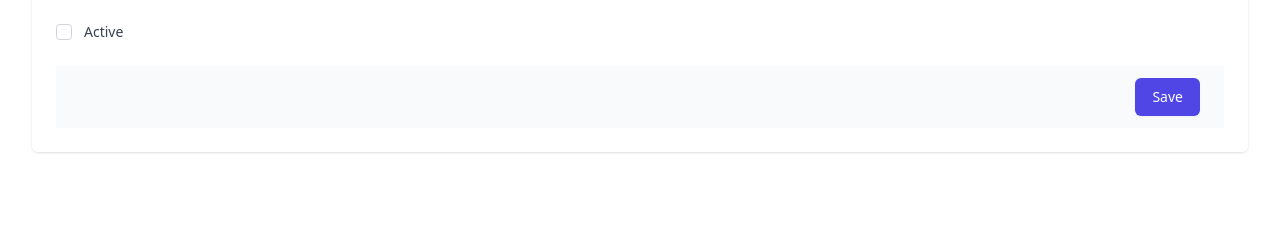
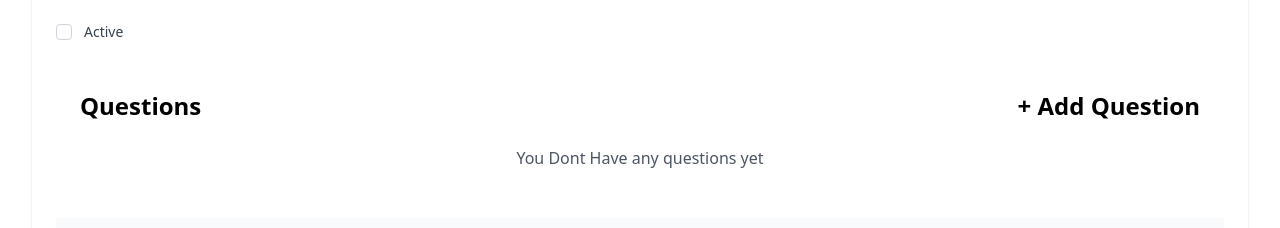
Before and after one commit to amevide998/easy_surveys, a Vue app in the folder vue/: page /surveys/create in a window 1280 px wide. Shown: the part 588-816 px from the top of the page. Built offline with nearby package versions, Linux system fonts and the light colour scheme; sample sign-in values are in the browser's storage.

Commit message:
add survey field - Questions

```diff
--- a/vue/src/views/SurveyView.vue
+++ b/vue/src/views/SurveyView.vue
@@ -147,6 +147,21 @@
                     </div>
 
 <!--                    Survey Fields-->
+                    <div class="px-4 py-5 bg-white space-y-6 sm:p-6">
+                        <h3 class="text-2xl font-semibold flex items-center justify-between">
+                            <button>
+                                Questions
+
+                            </button>
+                            <div>
+                                + Add Question
+                            </div>
+                        </h3>
+                        <div v-if="!model.questions.length" class="text-center text-gray-600">
+                            You Dont Have any questions yet
+
+                        </div>
+                    </div>
                     <div class="px-4 py-3 bg-gray-50 text-right sm:px-6">
                         <button
                             type="submit"
```
